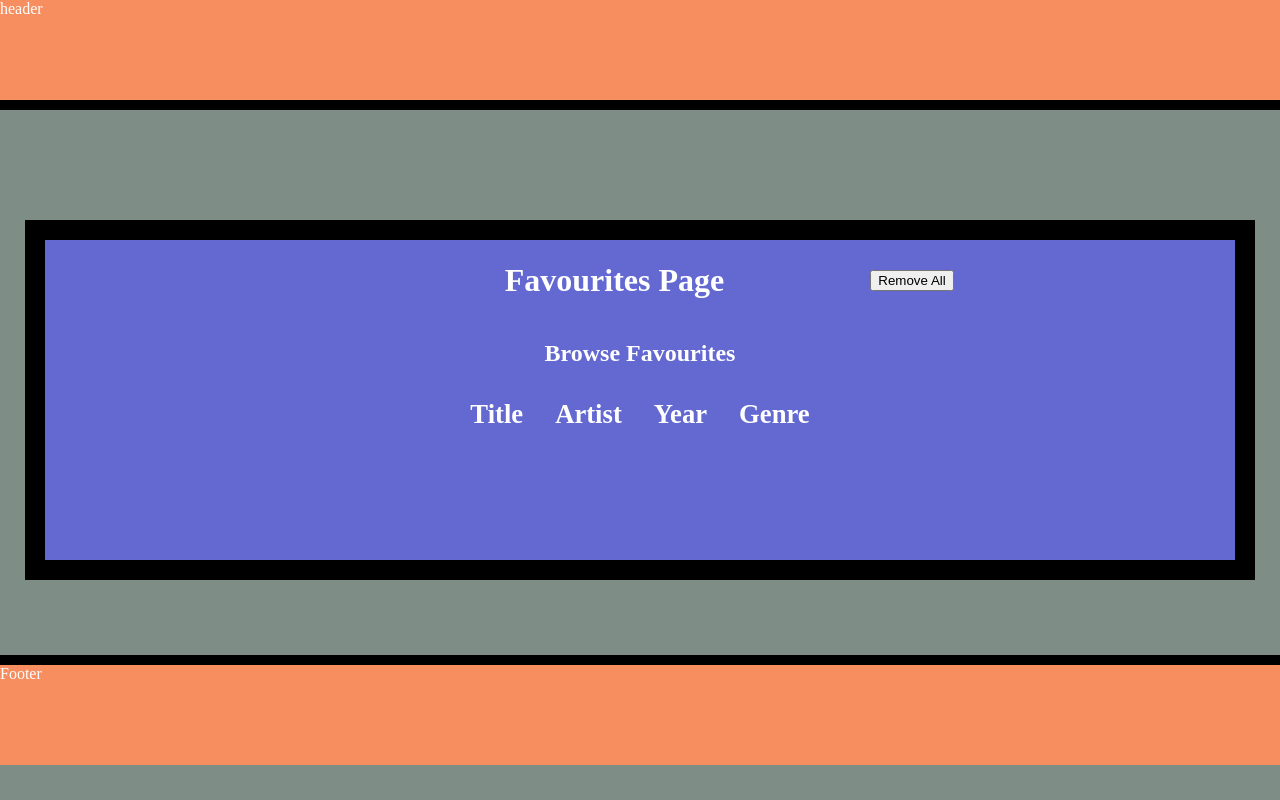
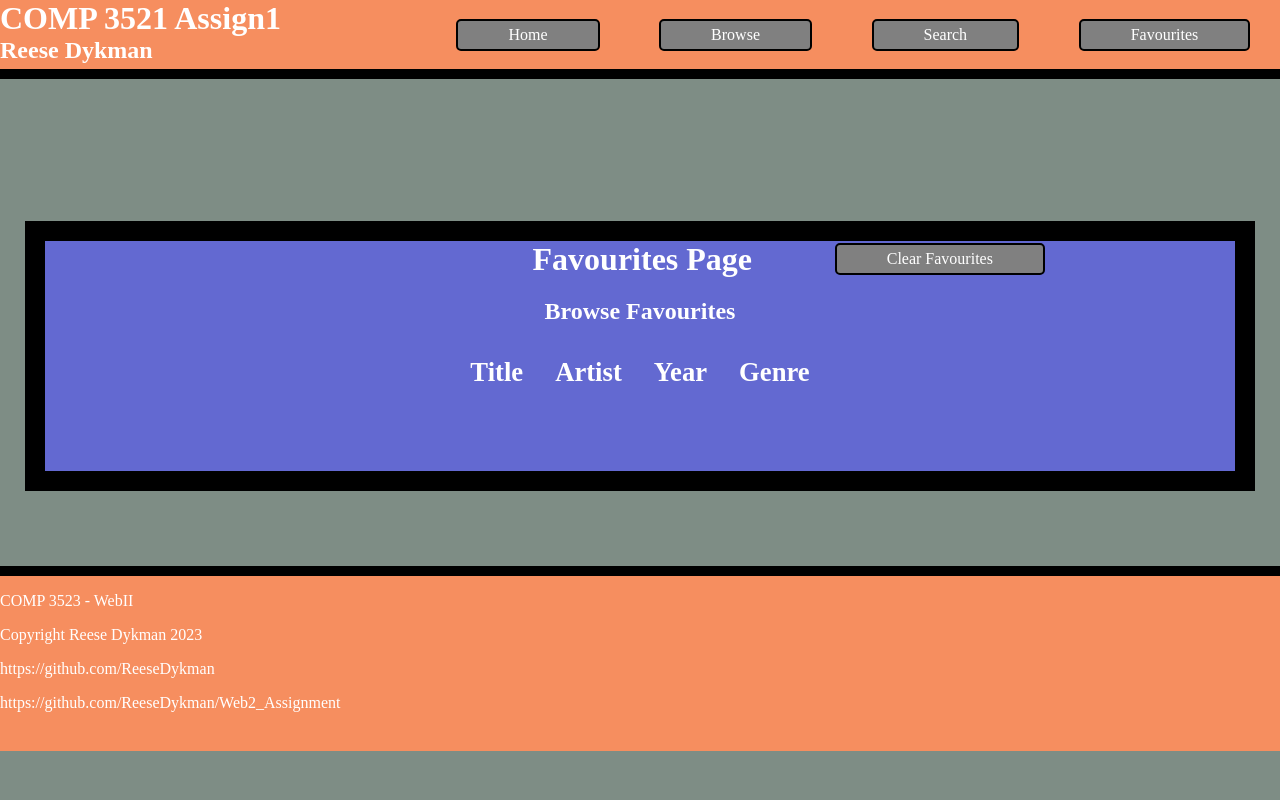
Before and after one commit to ReeseDykman/Web2_Assignment, a PHP site: page /favourites.php in a window 1280 px wide. Run offline with PHP 8.4, Linux system fonts and the light colour scheme; data comes from the database, SQL or seed files in the repository; lists and menus that the app fills with data are empty.

Commit message:
finished favourites functionality, styled header, footer and buttons

```diff
--- a/favourites.php
+++ b/favourites.php
@@ -23,6 +23,7 @@ $connection = $db->createConnection(DBCONNSTRING, DBUSER, DBPASS);
 $searcher = new songSearcher($connection);
 $data = array();
 
+$favourites = $_SESSION["favourites"];
 foreach($favourites as $id){
     $data[] = $searcher->getFavourite($id)[0];
 }
@@ -43,28 +44,26 @@ foreach($favourites as $id){
 
     <body>
         <header>
-            header
+            <?=generateHeader();?>
         </header>
 
         <div class="purple-box">
-            <div id = 'top'>
+            <div id = 'top-favs'>
                 <h1>Favourites Page</h1>
-                <form method="get" action="search-results.php">
-                    <button type ='submit'>Remove All</input>
-                </form>
+                <a href= "includes/remove-favourite.inc.php?id=all" class="abutton">Clear Favourites</a>
             </div>
 
             <h2>Browse Favourites</h2>
 
             <div class="table-wrapper">
                 <table>
-                    <?=generateSearchTable($data)?>
+                    <?=generateFavouritesTable($data)?>
                 </table>
             </div>
 
         </div>
 
-        <footer> Footer </footer>
+        <footer> <?=generateFooter()?> </footer>
 
 
     </body>
--- a/includes/songs-helper.php
+++ b/includes/songs-helper.php
@@ -21,7 +21,62 @@
             echo "<option value='" . $row["genre_id"] . "' label='" . $row['genre_name'] . "'></option>";
         }
     }
-    function generateSearchTable($data){
+    function generateHeader(){?>
+        <div class="title">
+                <h1>COMP 3521 Assign1</h1>
+                <h2>Reese Dykman</h2>
+            </div>
+            <nav>
+                <a href=search-results.php class="abutton">Home</a>
+                <a href=search-results.php class="abutton">Browse</a>
+                <a href=song-search.php class="abutton">Search</a>
+                <a href=favourites.php class="abutton">Favourites</a>
+            </nav>
+<?php
+    }
+    function generateFooter(){ ?>
+        <p>COMP 3523 - WebII</p>
+        <p>Copyright Reese Dykman 2023</p>
+        <p>https://github.com/ReeseDykman</p>
+        <p>https://github.com/ReeseDykman/Web2_Assignment</p>
+<?php
+    }
+    function generateSearchTable($data){ ?>
+
+            <thead>
+                <tr>
+                    <th>Title</th>
+                    <th>Artist</th>
+                    <th>Year</th>
+                    <th>Genre</th>
+                </tr>
+            </thead>
+            <tbody>
+            <?php
+            foreach($data as $row){
+                $songTitle = $row['title'];
+                if(strlen($songTitle) > 25){
+                    $songTitle = substr($songTitle,0,24) . "&hellip;";
+                }
+                ?>
+                <tr>
+                    <td>
+                        <a href=single-song.php?id=<?=$row["song_id"]?>><?=$songTitle?></a>
+                    </td>
+                    <td><?=$row['artist_name']?></td>
+                    <td><?=$row['year']?></td>
+                    <td><?=$row['genre_name']?></td>
+                    <td>
+                        <a href=single-song.php?id=<?=$row["song_id"]?> class="bbutton">View Song</a>
+                    </td>
+                    <td><a href=includes/add-favourite.inc.php?id=<?=$row["song_id"]?> class="bbutton">Favourite</a></td>
+                </tr>
+            <?php
+            } ?>
+            </tbody>
+<?php
+    }
+    function generateFavouritesTable($data){
         ?>
 
             <thead>
@@ -48,13 +103,15 @@
                     <td><?=$row['year']?></td>
                     <td><?=$row['genre_name']?></td>
                     <td>
-                        <a href=single-song.php?id=<?=$row["song_id"]?>>View Song</a>
+                        <a href=single-song.php?id=<?=$row["song_id"]?> class="bbutton">View Song</a>
                     </td>
-                    <td><a href=favourites.php?id=<?=$row["song_id"]?>>Favourite</a></td>
+                    <td><a href=includes/remove-favourite.inc.php?id=<?=$row["song_id"]?> class="bbutton">Remove</a></td>
                 </tr>
             <?php
             } ?>
             </tbody>
-    <?php
+<?php
     }
+
+
 ?>
--- a/single-song.php
+++ b/single-song.php
@@ -1,6 +1,8 @@
 <?php
 require_once './includes/db-connection-classes.inc.php';
 require_once './includes/config.inc.php';
+require_once './includes/songs-helper.php';
+
 $db = new database();
 $connection = $db->createConnection(DBCONNSTRING, DBUSER, DBPASS);
 $songs = $db->dbquery($connection,"SELECT * FROM songs INNER JOIN artists ON songs.artist_id =
@@ -25,7 +27,7 @@ $data = $songs->fetchAll();
 
     <body>
         <header>
-            header
+            <?=generateHeader();?>
         </header>
 
 
@@ -81,7 +83,7 @@ $data = $songs->fetchAll();
         </div>
     </body>
 
-    <footer> Footer </footer>
+    <footer><?=generateFooter()?></footer>
 
 
 
--- a/song-search.php
+++ b/song-search.php
@@ -21,12 +21,12 @@
 
     <body>
         <header>
-            header
+            <?=generateHeader();?>
         </header>
 
         <section>
             <div class= "purple-box">
-                <h1>Song Search</h1>
+                <h1 id="songSearch">Song Search</h1>
                 <form method="get" action="search-results.php">
                     <fieldset>
                         <div id ="titleDiv">
@@ -68,7 +68,7 @@
             <div>
         </section>
 
-        <footer> Footer </footer>
+        <footer><?=generateFooter()?></footer>
 
 
     </body>
--- a/styles/global-styles.css
+++ b/styles/global-styles.css
@@ -6,7 +6,22 @@
 html{
     background-color: rgb(126, 141,133);
 }
-
+header{
+    display: grid;
+    grid-template-columns: 1fr 1fr 1fr;
+    grid-template-areas: "a1 a2 a2";
+}
+nav{
+    display: flex;
+    flex-wrap: wrap;
+    justify-content: space-around;
+    align-items: center;
+    grid-area: a2;
+}
+body>header>.title>h2,h1{
+    margin: 0;
+    grid-area: a1;
+}
 body{
     margin: 0;
     padding: 0;
@@ -19,13 +34,14 @@ body{
 header,footer{
     background-color: rgb(246, 142, 95);
     width: 100%;
-    max-height: 100px;
 }
 header{
     border-bottom: 10px solid black;
+    max-height: 69px;
 }
 footer{
     border-top: 10px solid black;
+    max-height: 175px;
 }
 section{
     color: white;
@@ -38,3 +54,23 @@ section{
 label{
     font-size: 30pt;
 }
+.abutton{
+    border: solid 2px black;
+    text-decoration: none;
+    border-radius: 5px;
+    padding: 5px;
+    padding-left: 50px;
+    padding-right: 50px;
+    background-color: grey;
+    color: white;
+}
+.bbutton{
+    border: solid 2px black;
+    text-decoration: none;
+    border-radius: 5px;
+    padding: 5px;
+    padding-left: 10px;
+    padding-right: 10px;
+    background-color: grey;
+    color: white;
+}
--- a/styles/results.css
+++ b/styles/results.css
@@ -37,3 +37,13 @@ tr:nth-child(3), td:nth-child(3){
     width: 50%;
     padding-left: 15%;
 }
+#top>form{
+    padding-top: 5px;
+}
+#top-favs{
+    display: flex;
+    align-items: center;
+    justify-content: space-around;
+    width: 50%;
+    padding-left: 25%;
+}
--- a/styles/search.css
+++ b/styles/search.css
@@ -3,7 +3,7 @@ fieldset{
     display: grid;
     grid-gap: 20px;
 }
-h1{
+#songSearch{
     display: flex;
     justify-content: center;
     align-content: center;
```
Also changed, not shown: includes/add-favourite.inc.php (added, +18 -0 lines), includes/remove-favourite.inc.php (added, +22 -0 lines), search-results.php (+3 -5 lines).
